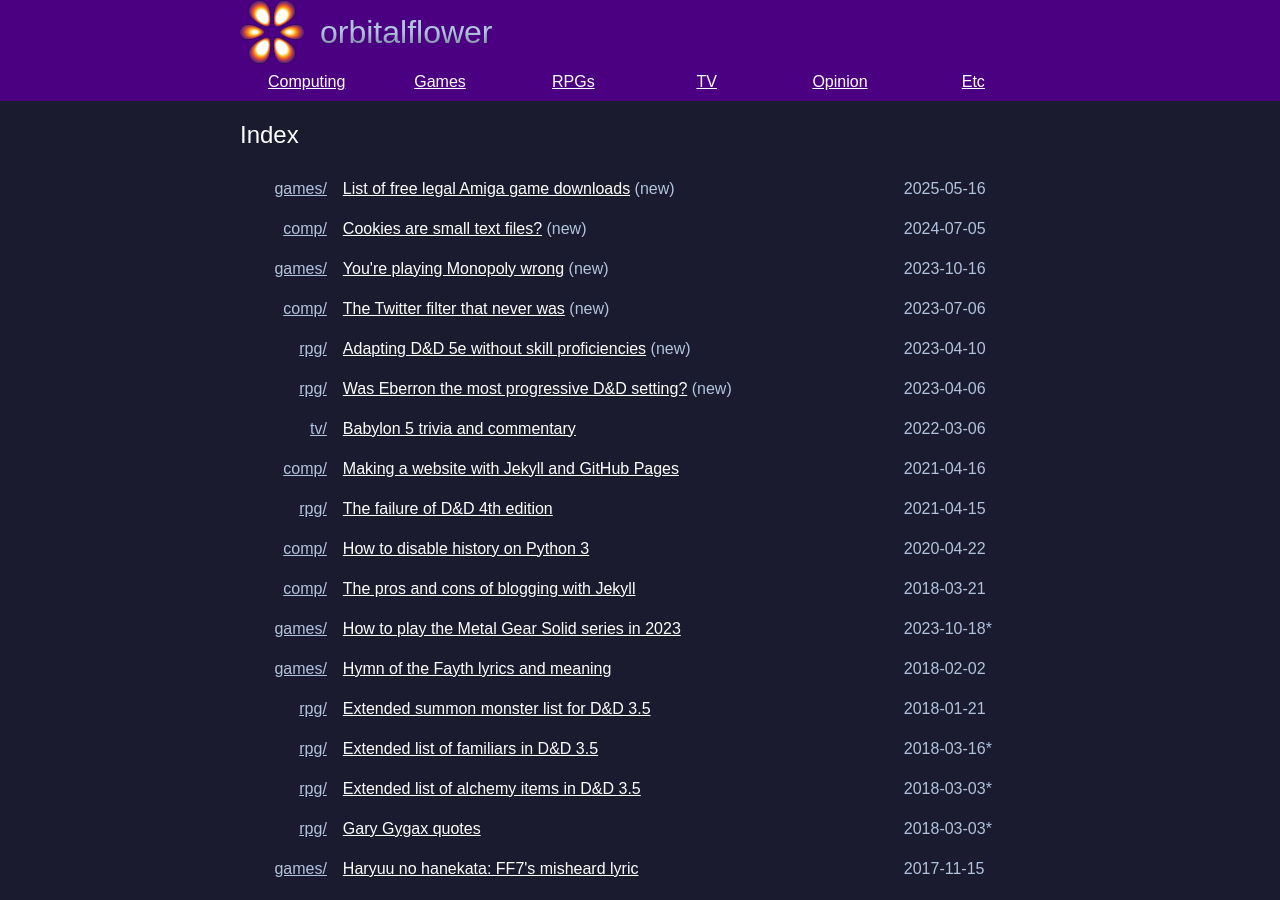
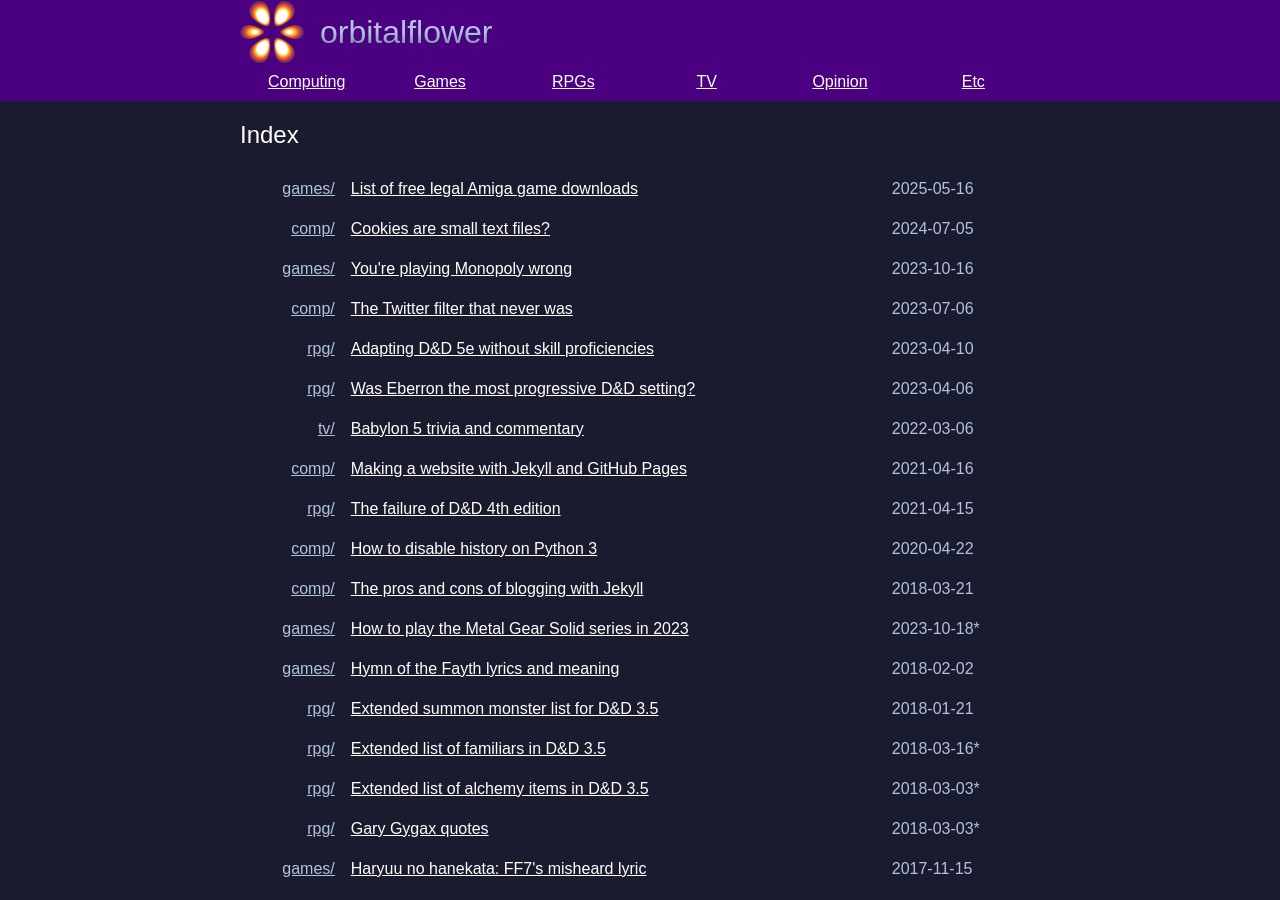
Before and after one commit to orbitalflower/orbitalflower.github.io, a Jekyll site: the page built from index.md, in a window 1280 px wide and 900 px high. Built offline with Jekyll 4.4.1, drawn with Linux system fonts in a browser that asks for light colours.

Commit message:
Testing layout changes

```diff
--- a/_layouts/index.html
+++ b/_layouts/index.html
@@ -21,13 +21,13 @@
 
   {% capture postdate %}{{ post.date | date: '%s'}}{% endcapture %}
   {% capture now %}{{'now' | date: '%s'}}{% endcapture %}
-  {% assign postdate = postdate | minus: 2628000 %}
-  {% assign past = now | minus: 92628000 %}
+  {% assign postdate = postdate | plus: 0 %}
+  {% assign past = now | minus: 2628000 %}
   {% if postdate > past %}
     (new)
   {% elsif post.updated %}
     {% capture postdate %}{{ post.updated | date: '%s'}}{% endcapture %}
-    {% assign postdate = postdate | minus: 92628000 %}
+    {% assign postdate = postdate | minus: 992628000 %}
     {% if postdate > past %}
       (updated)
     {% endif %}
```
